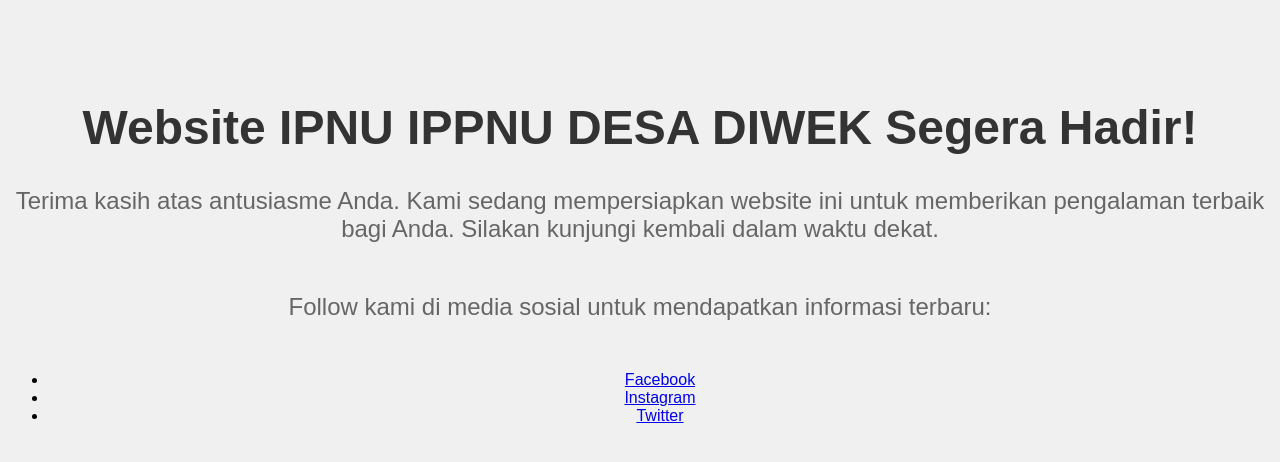
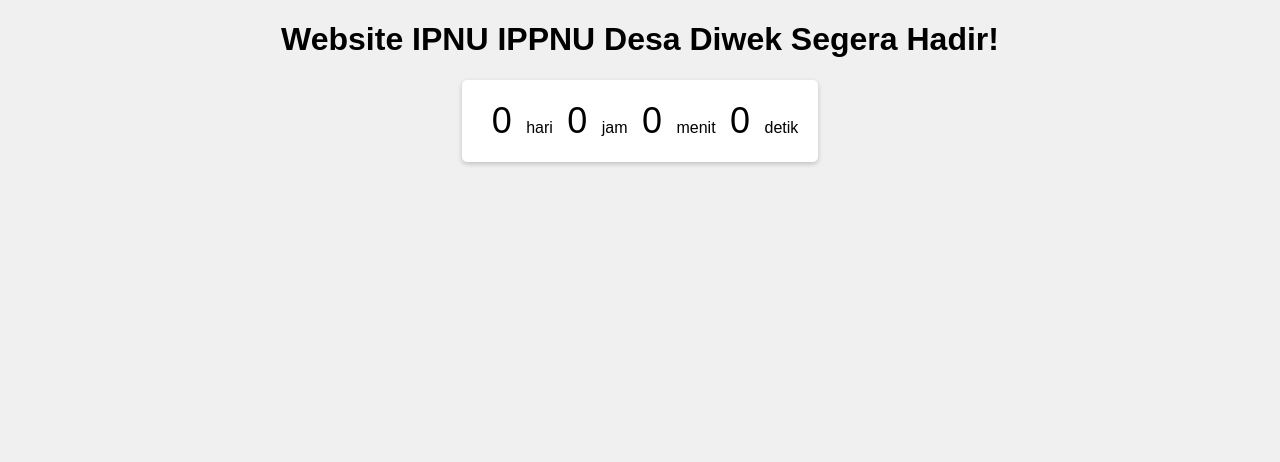
Before and after one commit to PelajarNUDiwek/Utama, a plain HTML site: page index.html in a window 1280 px wide. Drawn offline with Linux system fonts and the light colour scheme.

Commit message:
index.html

```diff
--- a/index.html
+++ b/index.html
@@ -1,33 +1,69 @@
 <!DOCTYPE html>
 <html>
 <head>
-    <title>Segera Hadir!</title>
+    <title>Hitung Mundur Peluncuran Website IPNU IPPNU Desa Diwek</title>
+    <link rel="stylesheet" href="https://cdnjs.cloudflare.com/ajax/libs/font-awesome/5.15.3/css/all.min.css">
     <style>
         body {
             text-align: center;
             font-family: Arial, sans-serif;
             background-color: #f0f0f0;
         }
-        h1 {
-            color: #333;
-            font-size: 48px;
-            margin-top: 100px;
+        .countdown-container {
+            display: inline-block;
+            background: #fff;
+            padding: 20px;
+            border-radius: 5px;
+            box-shadow: 0 2px 5px rgba(0, 0, 0, 0.2);
         }
-        p {
-            color: #666;
-            font-size: 24px;
-            margin-bottom: 50px;
+        .countdown-el {
+            font-size: 36px;
+            margin: 0 10px;
         }
     </style>
 </head>
 <body>
-    <h1>Website IPNU IPPNU DESA DIWEK Segera Hadir!</h1>
-    <p>Terima kasih atas antusiasme Anda. Kami sedang mempersiapkan website ini untuk memberikan pengalaman terbaik bagi Anda. Silakan kunjungi kembali dalam waktu dekat.</p>
-    <p>Follow kami di media sosial untuk mendapatkan informasi terbaru:</p>
-    <ul>
-        <li><a href="https://www.facebook.com/">Facebook</a></li>
-        <li><a href="https://www.instagram.com/">Instagram</a></li>
-        <li><a href="https://www.twitter.com/">Twitter</a></li>
-    </ul>
+    <h1>Website IPNU IPPNU Desa Diwek Segera Hadir!</h1>
+    <div class="countdown-container">
+        <span class="countdown-el days">0</span>
+        <span>hari</span>
+        <span class="countdown-el hours">0</span>
+        <span>jam</span>
+        <span class="countdown-el minutes">0</span>
+        <span>menit</span>
+        <span class="countdown-el seconds">0</span>
+        <span>detik</span>
+    </div>
+    <script>
+        // Set the date we're counting down to
+        // Set the date we're counting down to
+        const countdownDate = new Date('2024-05-15 23:59:59').getTime();
+
+        // Update the count down every 1 second
+        const x = setInterval(function() {
+
+            // Get today's date and time
+            const now = new Date().getTime();
+
+            // Find the distance between now and the countdown date
+            const distance = countdownDate - now;
+
+            // Time calculations for days, hours, minutes and seconds
+            const days = Math.floor(distance / (1000 * 60 * 60 * 24));
+            const hours = Math.floor((distance % (1000 * 60 * 60 * 24)) / (1000 * 60 * 60));
+            const minutes = Math.floor((distance % (1000 * 60 * 60)) / (1000 * 60));
+            const seconds = Math.floor((distance % (1000 * 60)) / 1000);
+
+            // Output the result in an element with id="demo"
+            document.getElementById("demo").innerHTML = days + "d " + hours + "h "
+            + minutes + "m " + seconds + "s ";
+
+            // If the count down is over, write some text
+            if (distance < 0) {
+                clearInterval(x);
+                document.getElementById("demo").innerHTML = "EXPIRED";
+            }
+        }, 1000);
+    </script>
 </body>
 </html>
```
